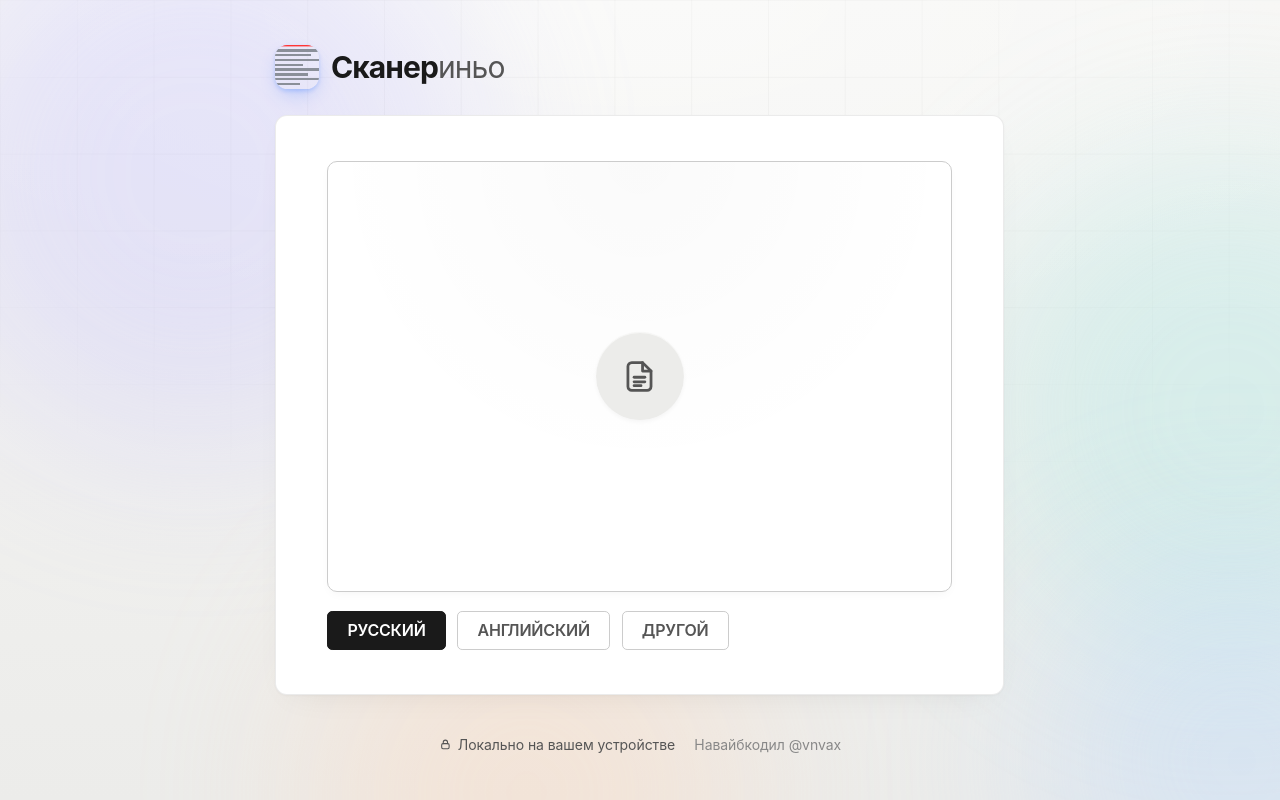
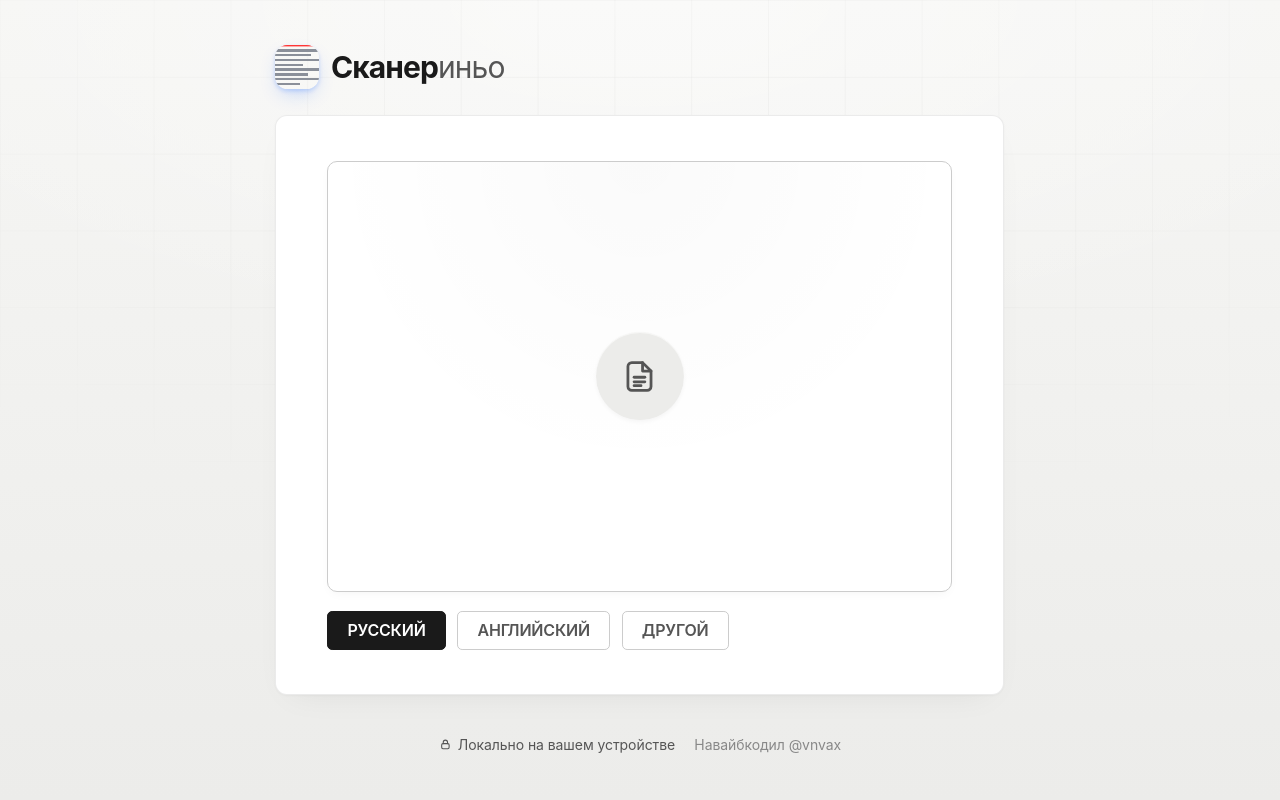
Before and after one commit to STARO43/tools, a Next.js app: page / in a window 1280 px wide. Built offline with nearby package versions, Linux system fonts and the light colour scheme.

Commit message:
Update page.tsx

```diff
--- a/src/app/page.tsx
+++ b/src/app/page.tsx
@@ -540,14 +540,6 @@ export default function Page() {
   const pill = result ? qualityPill(result.confidence) : null;
 
   return (
-    <>
-      <div className="blobs" aria-hidden>
-        <div className="blob blob--lavender" />
-        <div className="blob blob--aqua" />
-        <div className="blob blob--peach" />
-        <div className="blob blob--sky" />
-      </div>
-
     <main className="shell">
       <header className="brand">
         <div className="brand__mark">
@@ -581,7 +573,7 @@ export default function Page() {
         </button>
 
         {image && !isPdfFile && (
-            <figure className="preview" style={{ margin: "18px 0 0" }}>
+          <figure className="preview">
             <img src={image.url} alt={`Загружено: ${image.name}`} />
             {busy && (
               <div className="preview__scrim">
@@ -627,14 +619,14 @@ export default function Page() {
         )}
 
         {busy && !image && percent !== null && (
-            <p className="zone__hint" style={{ marginTop: 8 }}>
+          <p className="zone__hint">
             {fmtBytes(progress?.received ?? 0)} из {fmtBytes(progress?.total ?? 0)} — тут первый
             раз — долго
           </p>
         )}
 
         {busyFlash && (
-            <p className="zone__hint" style={{ marginTop: 10 }}>
+          <p className="zone__hint">
             Секунду — дораспознаю предыдущую картинку и возьмусь за эту.
           </p>
         )}
@@ -703,6 +695,5 @@ export default function Page() {
         <span>Навайбкодил @vnvax</span>
       </footer>
     </main>
-    </>
   );
 }
```
Lines whose indentation alone changed are shown as unchanged.
